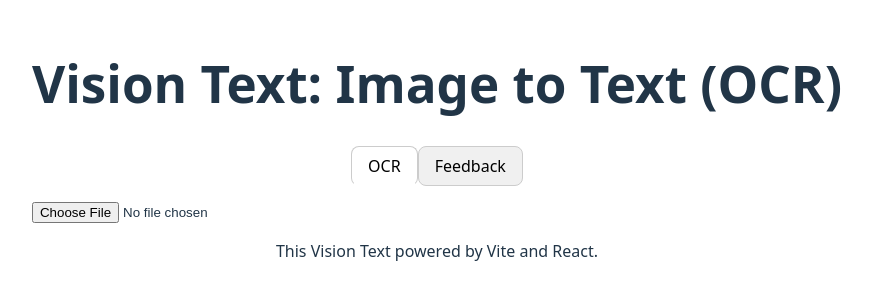
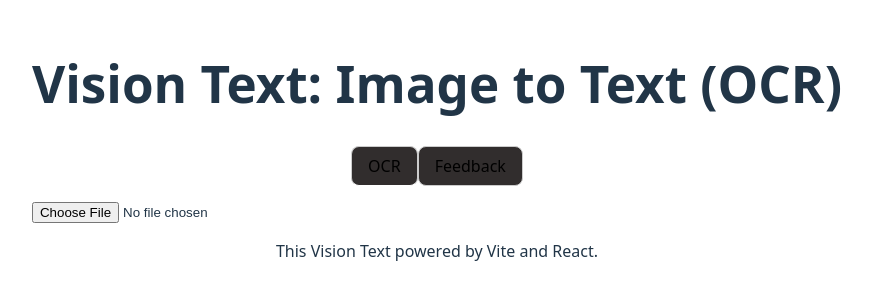
Before and after one commit to hartake/vision-text-ocr-ui, a React (Vite) app in the folder vision-text-ui/: page / in a window 1280 px wide. Shown: the part 250-550 px from the top of the page, without its empty margins (203-1074 px from the left). Built offline with nearby package versions, Linux system fonts and the light colour scheme.

Commit message:
Feedback form - visibility

```diff
--- a/vision-text-ui/src/App.css
+++ b/vision-text-ui/src/App.css
@@ -40,13 +40,13 @@
 }
 
 .tabs button {
-  background-color: #f0f0f0;
+  background-color: #312d2d;
   border: 1px solid #ccc;
   padding: 0.5rem 1rem;
   cursor: pointer;
 }
 
 .tabs button.active {
-  background-color: #fff;
+  background-color: #312d2d;
   border-bottom-color: #fff;
 }
```
